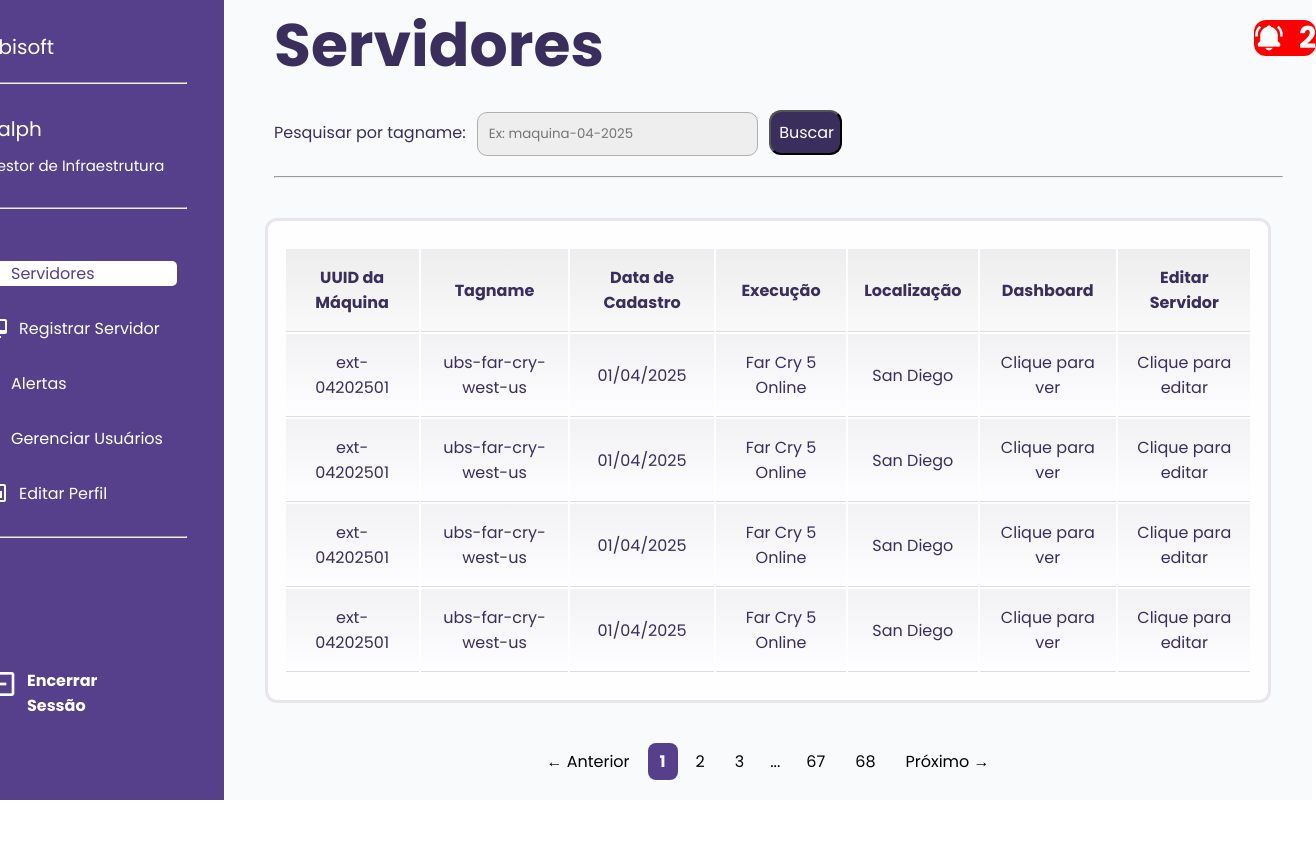
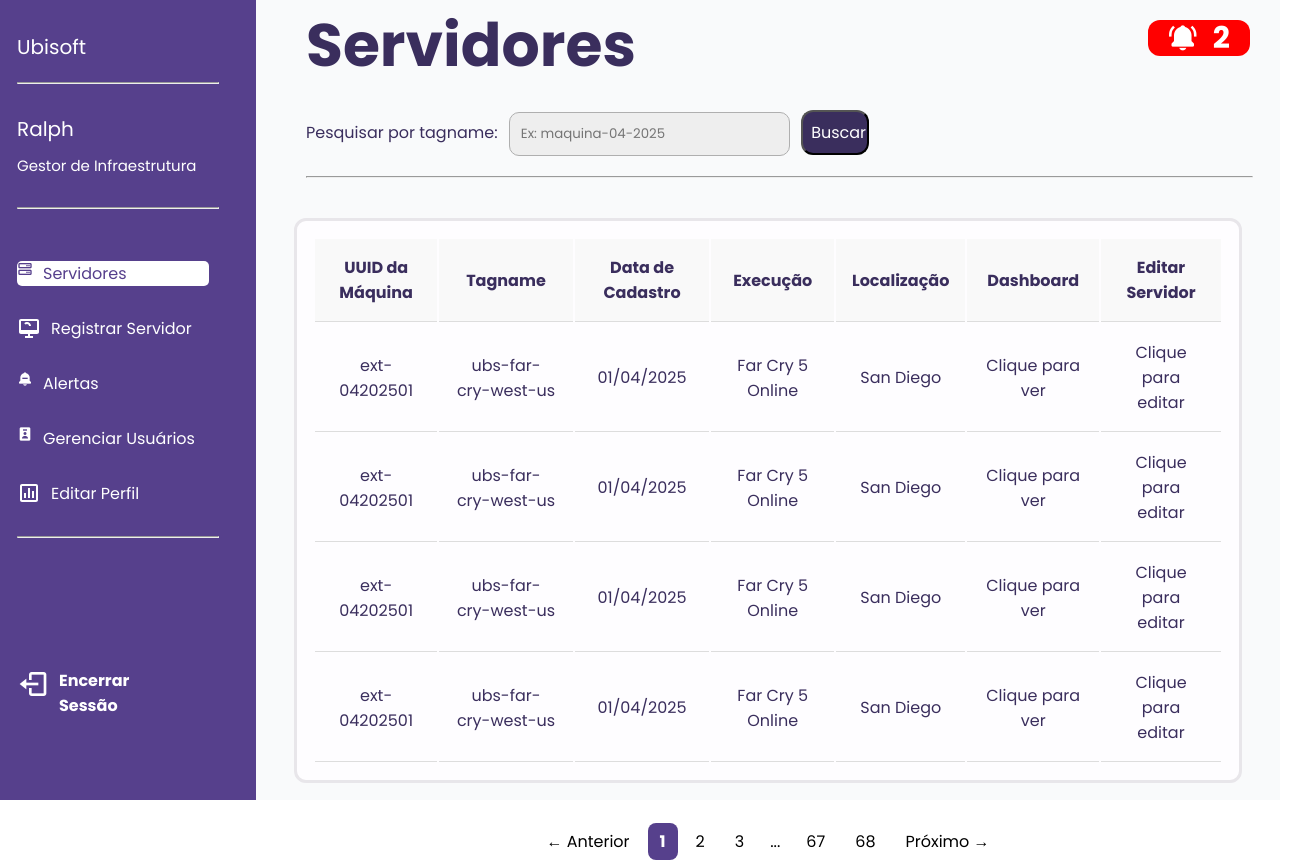
Before and after one commit to Latency-Slayer/web-data-viz, a website: page public/gerenciarServidor.html in a window 1280 px wide. Shown: the whole page, 1316 px wide, since content can reach past the window. Before the commit the page ends 800 px from the top, so only its background shows below. Drawn offline with nearby package versions, Linux system fonts and the light colour scheme; a web font is replaced by a local one.

Commit message:
Tentando enquadrar em outras resoluções e linkando a página de alertas com lista de servidores

```diff
--- a/public/script/components/navBar.js
+++ b/public/script/components/navBar.js
@@ -117,9 +117,9 @@ color: #563f8c;
                 <hr class="profile-line">
             </div>
             <div class="btnsNav">
-                <button class="buttonNav ${page === 'servidores' ? 'active' : ''}"> <i class='bx bx-server' ></i><a href="./dashs/analiticoIndiv.html">Servidores</a></button>
+                <button class="buttonNav ${page === 'servidores' ? 'active' : ''}"> <i class='bx bx-server' ></i><a href="./gerenciarServidor.html">Servidores</a></button>
                 <button class="buttonNav ${page === 'registrarServidor' ? 'active' : ''}"> <svg xmlns="http://www.w3.org/2000/svg" width="24" height="24" viewBox="0 0 24 24" style="fill: white;"><path d="M20 3H4c-1.103 0-2 .897-2 2v11c0 1.103.897 2 2 2h7v2H8v2h8v-2h-3v-2h7c1.103 0 2-.897 2-2V5c0-1.103-.897-2-2-2zM4 14V5h16l.002 9H4z"></path><path d="M11.412 8.586c.379.38.588.882.588 1.414h2a3.977 3.977 0 0 0-1.174-2.828c-1.514-1.512-4.139-1.512-5.652 0l1.412 1.416c.76-.758 2.07-.756 2.826-.002z"></path></svg><a href="./cadastroMaquina.html">Registrar Servidor</a></button>
-                <button class="buttonNav ${page === 'alertas' ? 'active' : ''}"> <i class='bx bxs-bell-minus' ></i><a href="./cadastroCargo.html">Alertas</a></button>
+                <button class="buttonNav ${page === 'alertas' ? 'active' : ''}"> <i class='bx bxs-bell-minus' ></i><a href="./alertas.html">Alertas</a></button>
                 <button class="buttonNav ${page === 'gerenciarUsuarios' ? 'active' : ''}"> <i class='bx bxs-user-badge' ></i><a href="./dashs/analiticoIndiv.html">Gerenciar Usuários</a></button>
                 <button class="buttonNav ${page === 'editarPerfil' ? 'active' : ''}"> <svg xmlns="http://www.w3.org/2000/svg" width="24" height="24" viewBox="0 0 24 24" style="fill:white"><path d="M3 5v14c0 1.103.897 2 2 2h14c1.103 0 2-.897 2-2V5c0-1.103-.897-2-2-2H5c-1.103 0-2 .897-2 2zm16.001 14H5V5h14l.001 14z"></path><path d="M11 7h2v10h-2zm4 3h2v7h-2zm-8 2h2v5H7z"></path></svg><a href="./dashs/analiticoIndiv.html">Editar Perfil</a></button>
                 <hr class="profile-line">
--- a/public/style/alertas.css
+++ b/public/style/alertas.css
@@ -24,9 +24,10 @@ a:hover{
     text-decoration: underline;
 }
 
-
 .container {
-    width: 85%;
+  width: 100%;
+  max-width: 1200px;
+  margin: 0 auto;
   display: flex;
   flex-direction: column;
   height: 100vh;
@@ -48,17 +49,20 @@ a:hover{
     color: #3A2E5D;
     font-size: 60px;
 }
-.alerta-popup{
-    margin-top: 20px;
+.alerta-popup {
+  position: fixed;
+  top: 20px;
+  right: 30px;
   background-color: red;
-    margin-left: 650px;
-    width: 7%;
+  width: auto;
+  padding: 0 20px;
   align-items: center;
   display: flex;
   justify-content: center;
   border-radius: 12px;
   height: 36px;
 }
+
 .alerta-popup i {
     font-size: 30px;
     color: white;
@@ -72,14 +76,11 @@ a:hover{
 .lista-maquina{
     display: flex;
     flex-direction: column;
-    justify-self: center;
     align-self: center;
-    justify-content: center;
     align-items: center;
     background-color: rgba(254, 253, 255, 1);
     border: 3px solid rgb(232, 230, 234);
     width: 90%;
-    height: 80%;
     border-radius: 12px;
 }
 .lista-maquina h2{
@@ -87,17 +88,15 @@ a:hover{
     color: rgba(58, 46, 93, 1);
 }
 .tabela-maquina{
-    width: 100%;
-    height: 55vh;
     border-radius: 12px;
     background-color: rgba(254, 253, 255, 1);
     border: 3px solid rgb(232, 230, 234);
 }
 .tabela-colunas{
-    padding: 1rem;
     /* margin-left: 30px; */
     /* margin-top: 30px; */
     width: 100%;
+    height: auto;
     display: flex;
     color: rgba(58, 46, 93, 1);
 }
@@ -113,9 +112,7 @@ a:hover{
 }
 thead th,
 tbody td {
-  padding: 1.5rem;
-  padding-right: 55px;
-  padding-top: 25px;
+  padding: 1.5rem 2.3rem;
   border-bottom: 1px solid #ddd;
   vertical-align: middle;
   text-align: center;
@@ -153,3 +150,30 @@ thead th {
 .paginacao .dots {
   padding: 6px 8px;
 }
+
+@media screen and (min-width: 1440px) {
+    .container {
+      max-width: 1600px;
+    }
+
+    .titulo h1 {
+      font-size: 70px;
+    }
+
+    .alerta-popup {
+      margin-left: 50px;
+      width: auto;
+      padding: 0 20px;
+    }
+
+    .tabela-colunas {
+      justify-content: center;
+    }
+}
+@media screen and (max-width: 1440px) {
+
+  thead th,
+  tbody td {
+    padding: 1.5rem;
+  }
+}
--- a/public/style/gerenciarServidor.css
+++ b/public/style/gerenciarServidor.css
@@ -48,17 +48,19 @@ a:hover{
     color: #3A2E5D;
     font-size: 60px;
 }
-.alerta-popup{
-    margin-top: 20px;
+.alerta-popup {
+    position: fixed;
+    top: 20px;
+    right: 30px;
     background-color: red;
-    margin-left: 650px;
-    width: 7%;
+    width: auto;
+    padding: 0 20px;
     align-items: center;
     display: flex;
     justify-content: center;
     border-radius: 12px;
     height: 36px;
-}
+  }
 .alerta-popup i {
     font-size: 30px;
     color: white;
@@ -102,7 +104,8 @@ a:hover{
     background-color: rgba(254, 253, 255, 1);
     border: 3px solid rgb(232, 230, 234);
     width: 92%;
-    height: 100%;
+    max-width: 1200px;
+    height: auto;
     border-radius: 12px;
 }
 .lista-maquina h2{
@@ -110,7 +113,7 @@ a:hover{
     color: rgba(58, 46, 93, 1);
 }
 .tabela-maquina{
-    width: 97%;
+    width: 100%;
     height: 60vh;
     border-radius: 12px;
     background-color: rgba(254, 253, 255, 1);
@@ -121,6 +124,7 @@ a:hover{
     /* margin-left: 30px; */
     /* margin-top: 30px; */
     width: 100%;
+    height: auto;
     display: flex;
     color: rgba(58, 46, 93, 1);
 }
@@ -132,7 +136,6 @@ tbody td {
   vertical-align: middle;
   text-align: center;
   color: rgba(58, 46, 93, 1);
-  background:linear-gradient(rgba(21, 19, 31, 0.05), rgba(90, 82, 133, 0));
 }
 
 thead th {
```
Also changed, not shown: public/alertas.html (+0 -6 lines), public/cadastroMaquina.html (+1 -14 lines). Lines whose indentation alone changed are shown as unchanged.
